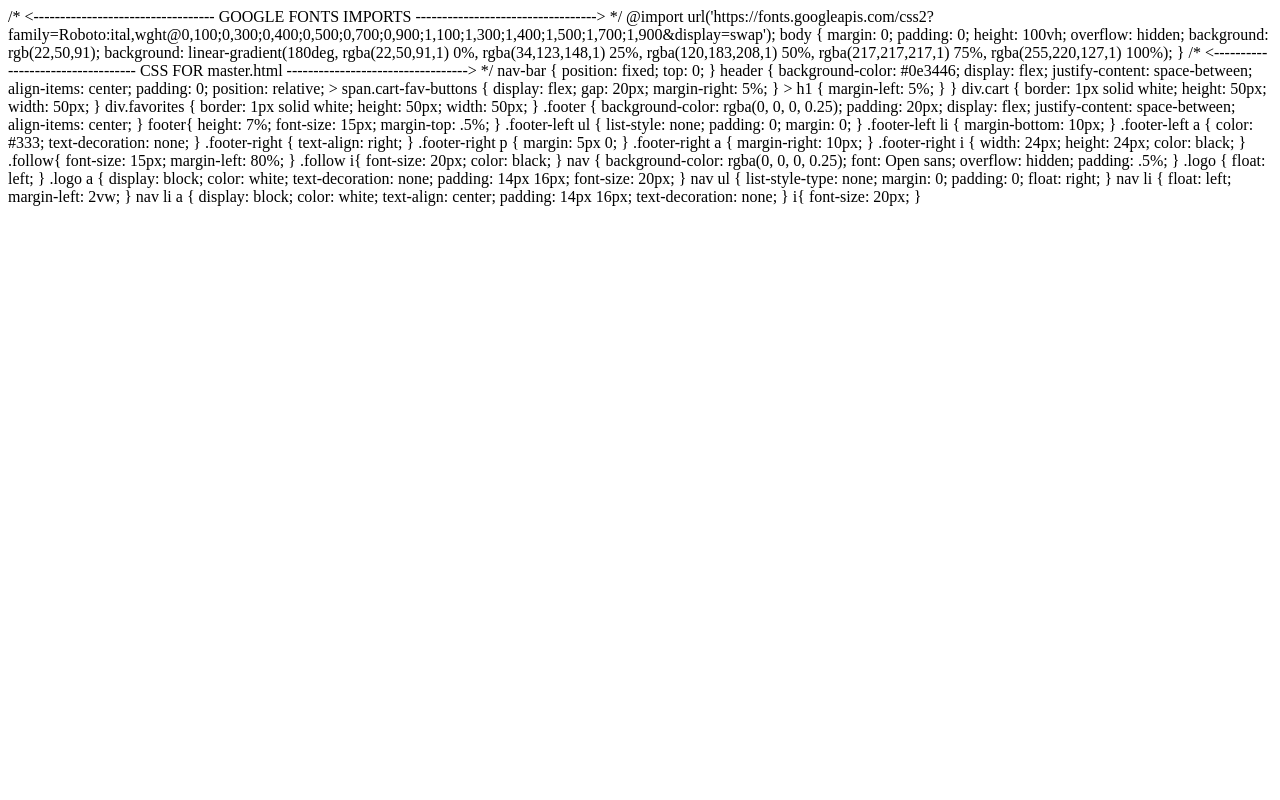
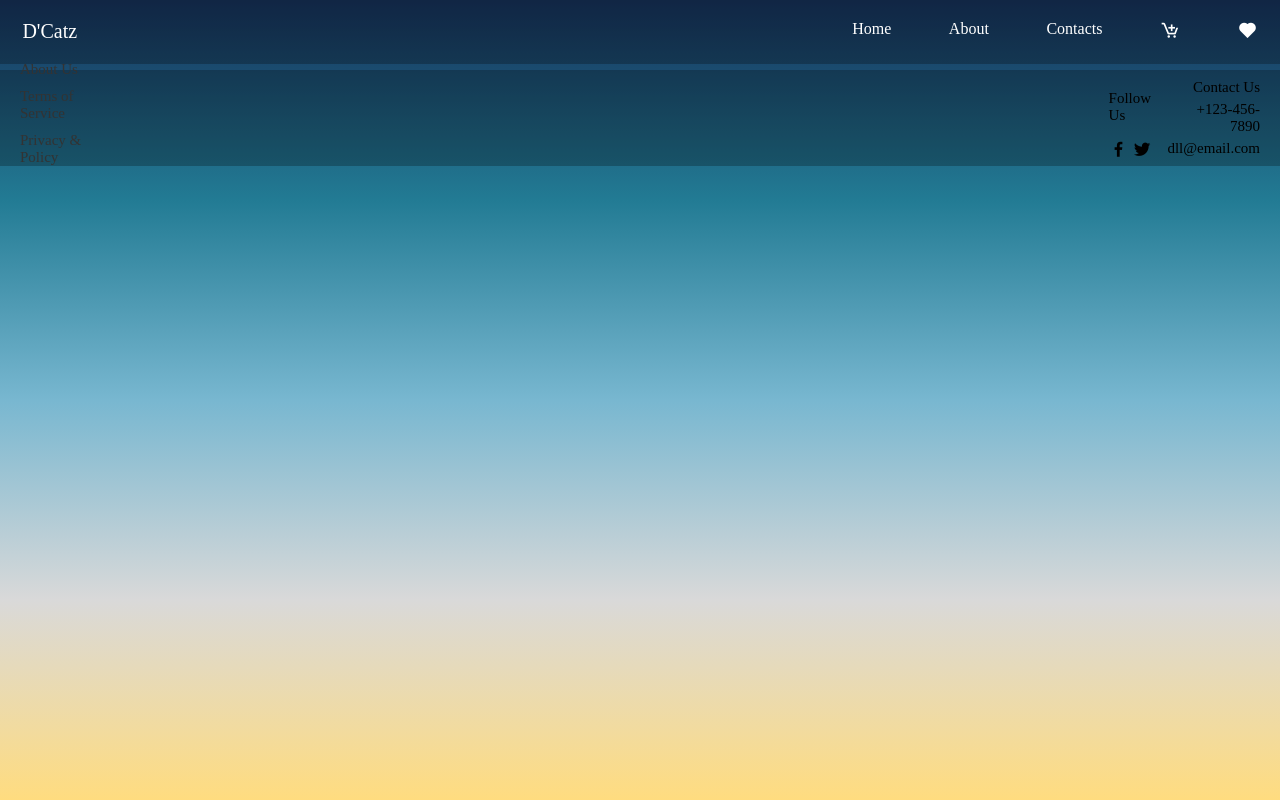
Before and after one commit to lpeter29/E-Commerce-Website, a Django app: page / in a window 1280 px wide. Run offline with Django 5.2, Linux system fonts and the light colour scheme.

Commit message:
Update master.html

```diff
--- a/Dcatz/templates/master.html
+++ b/Dcatz/templates/master.html
@@ -1,148 +1,50 @@
-/* <---------------------------------- GOOGLE FONTS IMPORTS ----------------------------------> */
+{% load static %}
+<!DOCTYPE html>
+<html lang="en">
+<head>
+    <link rel="stylesheet" href="{% static 'master.css' %}">
+    <title>{% block title %} {% endblock %}</title>
+    <link href='https://unpkg.com/boxicons@2.1.4/css/boxicons.min.css' rel='stylesheet'>
+</head>
 
-@import url('https://fonts.googleapis.com/css2?family=Roboto:ital,wght@0,100;0,300;0,400;0,500;0,700;0,900;1,100;1,300;1,400;1,500;1,700;1,900&display=swap');
+<body>
+    <nav>
+        <div class="logo">
+          <a href="#">D'Catz</a>
+        </div>
+        <ul>
+          <li><a href="#">Home</a></li>
+          <li><a href="#">About</a></li>
+          <li><a href="#">Contacts</a></li>
+          <li><a href="#"><i class='bx bx-cart-add' ></i></a></li>
+          <li><a href="#"><i class='bx bxs-heart' ></i></a></li>
+        </ul>
+      </nav>
 
-body {
-    margin: 0;
-    padding: 0;
-    height: 100vh;
-    overflow: hidden;
-    background: rgb(22,50,91);
-    background: linear-gradient(180deg, rgba(22,50,91,1) 0%, rgba(34,123,148,1) 25%, rgba(120,183,208,1) 50%, rgba(217,217,217,1) 75%, rgba(255,220,127,1) 100%);
-}
+    {% block content %}
+    {% endblock %}
 
-/* <---------------------------------- CSS FOR master.html ----------------------------------> */
+    <footer class="footer">
+        <div class="footer-left">
+            <ul>
+                <li><a href="#">About Us</a></li>
+                <li><a href="#">Terms of Service</a></li>
+                <li><a href="#">Privacy & Policy</a></li>
+            </ul>
+        </div>
 
 
-nav-bar {
-      position: fixed;
-      top: 0;
-  }
+        <div class="follow">
+        <p>Follow Us</p>
+            <a href="#"><i class='bx bxl-facebook' ></i></a>
+            <a href="#"><i class='bx bxl-twitter' ></i></a>
+        </div>
 
-  header {
-      background-color: #0e3446;
-      display: flex;
-      justify-content: space-between;
-      align-items: center;
-      padding: 0;
-      position: relative;
-      > span.cart-fav-buttons {
-          display: flex;
-          gap: 20px;
-          margin-right: 5%;
-      }
-      > h1 {
-          margin-left: 5%;
-      }
-  }
-
-  div.cart {
-      border: 1px solid white;
-      height: 50px;
-      width: 50px;
-  }
-
-  div.favorites {
-      border: 1px solid white;
-      height: 50px;
-      width: 50px;
-  }
-
-  .footer {
-    background-color: rgba(0, 0, 0, 0.25);
-    padding: 20px;
-    display: flex;
-    justify-content: space-between;
-    align-items: center;
-
-}
-footer{
-    height: 7%;
-    font-size: 15px;
-    margin-top: .5%;
-}
-
-.footer-left ul {
-    list-style: none;
-    padding: 0;
-    margin: 0;
-}
-
-.footer-left li {
-    margin-bottom: 10px;
-}
-
-.footer-left a {
-    color: #333;
-    text-decoration: none;
-}
-
-.footer-right {
-    text-align: right;
-}
-
-.footer-right p {
-    margin: 5px 0;
-}
-
-.footer-right a {
-    margin-right: 10px;
-}
-
-.footer-right i {
-    width: 24px;
-    height: 24px;
-    color: black;
-}
-.follow{
-    font-size: 15px;
-    margin-left: 80%;
-}
-.follow i{
-    font-size: 20px;
-    color: black;
-}
-nav {
-    background-color: rgba(0, 0, 0, 0.25);
-     font: Open sans;
-    overflow: hidden;
-    padding: .5%;
-
-
-}
-
-.logo {
-    float: left;
-
-}
-
-.logo a {
-    display: block;
-    color: white;
-    text-decoration: none;
-    padding: 14px 16px;
-    font-size: 20px;
-}
-
-nav ul {
-    list-style-type: none;
-    margin: 0;
-    padding: 0;
-    float: right;
-}
-
-nav li {
-    float: left;
-    margin-left: 2vw;
-}
-
-nav li a {
-    display: block;
-    color: white;
-    text-align: center;
-    padding: 14px 16px;
-    text-decoration: none;
-  }
-i{
-    font-size: 20px;
-  }
+        <div class="footer-right">
+            <p>Contact Us</p>
+            <p>+123-456-7890</p>
+            <p>dll@email.com</p>
+        </div>
+    </footer>
+</body>
+</html>
```
